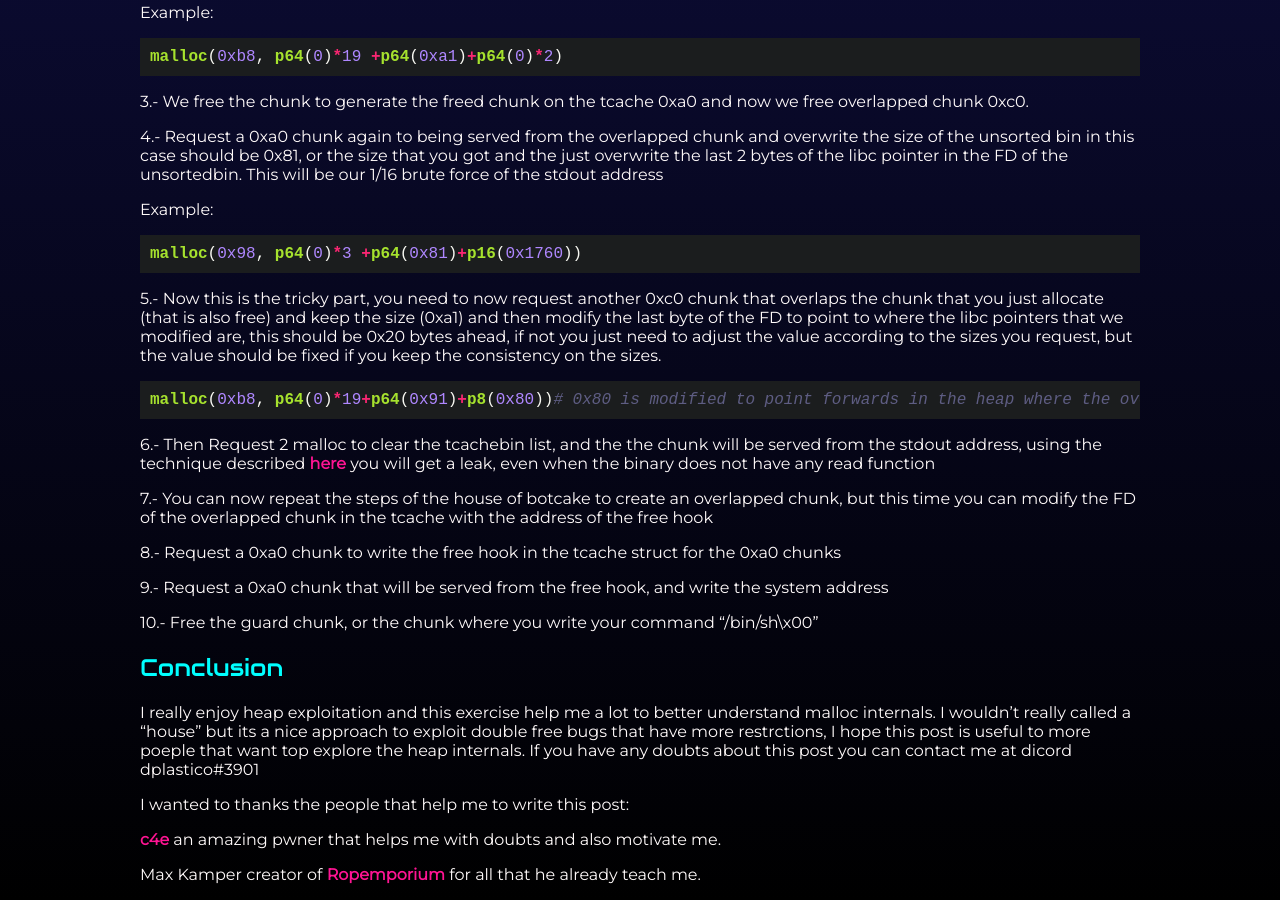
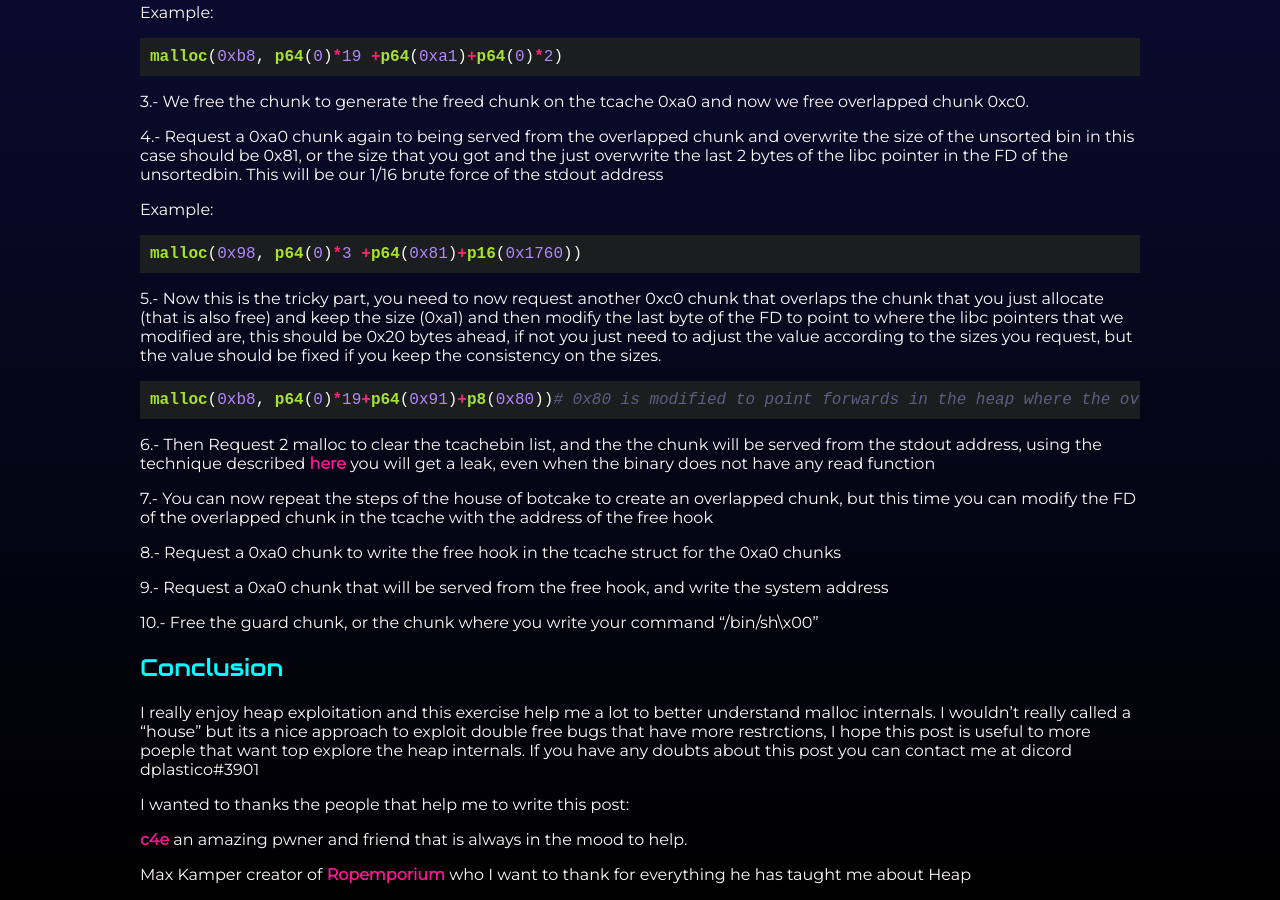
Before and after one commit to dplastico/dplastico.github.io, a Jekyll site: the page built from _posts/2021-10-17-Learning-Double-Restrictions:The-house-of-plastic-cake.md, in a window 1280 px wide and 900 px high, scrolled down 1594 px. Built offline with Jekyll 4.4.1, drawn with Linux system fonts in a browser that asks for light colours; nearby versions of some CDN libraries.

Commit message:
house of plastic v1.6

```diff
--- a/_posts/2021-10-17-Learning-Double-Restrictions:The-house-of-plastic-cake.md
+++ b/_posts/2021-10-17-Learning-Double-Restrictions:The-house-of-plastic-cake.md
@@ -90,6 +90,6 @@ I really enjoy heap exploitation and this exercise help me a lot to better under
 
 I wanted to thanks the people that help me to write this post:
 
-[c4e](https://c4ebt.github.io/) an amazing pwner that helps me with doubts and also motivate me.
+[c4e](https://c4ebt.github.io/) an amazing pwner and friend that is always in the mood to help.
 
-Max Kamper creator of [Ropemporium](https://ropemporium.com/) for all that he already teach me.
+Max Kamper creator of [Ropemporium](https://ropemporium.com/) who I want to thank for everything he has taught me about Heap
```
